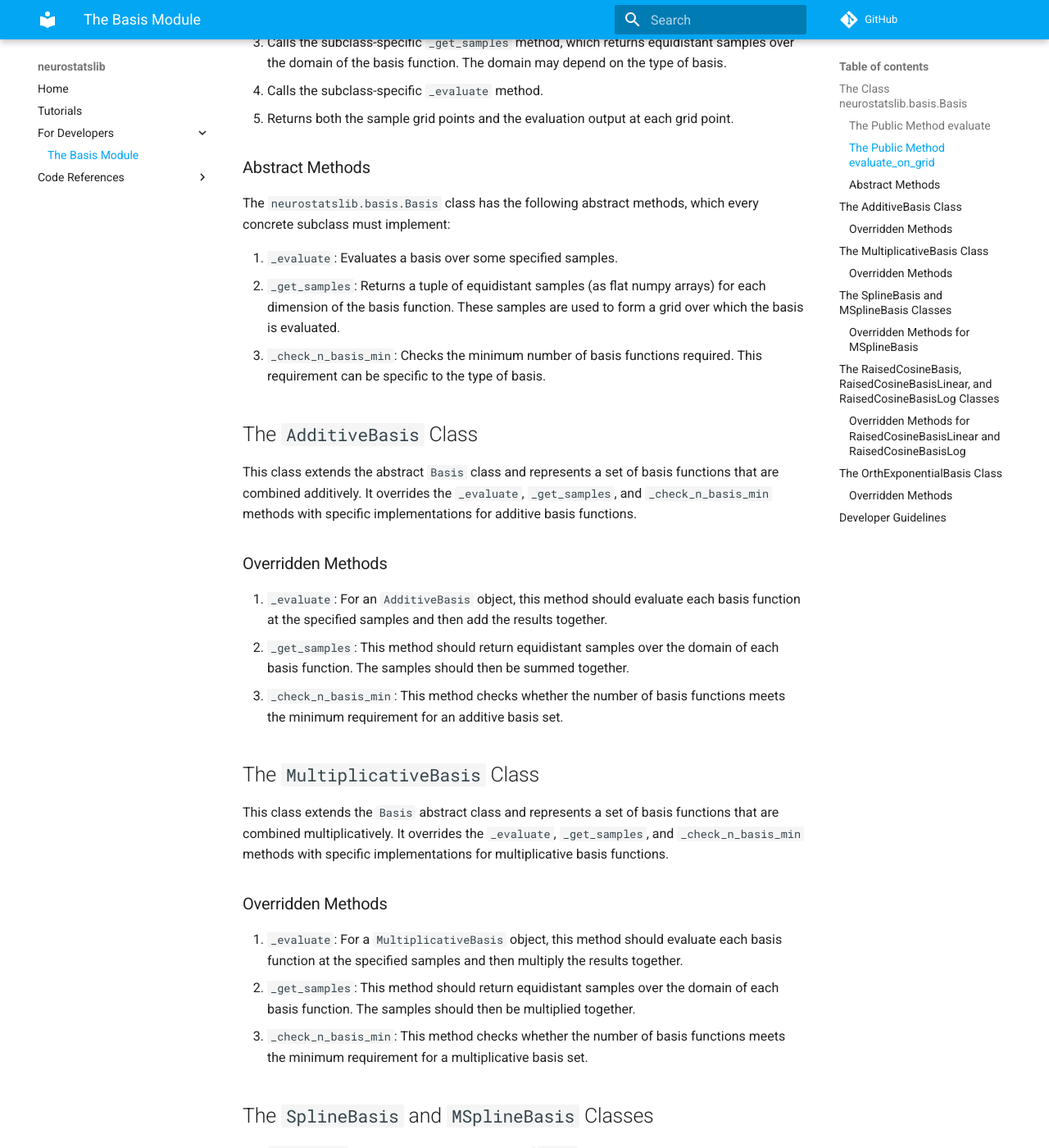
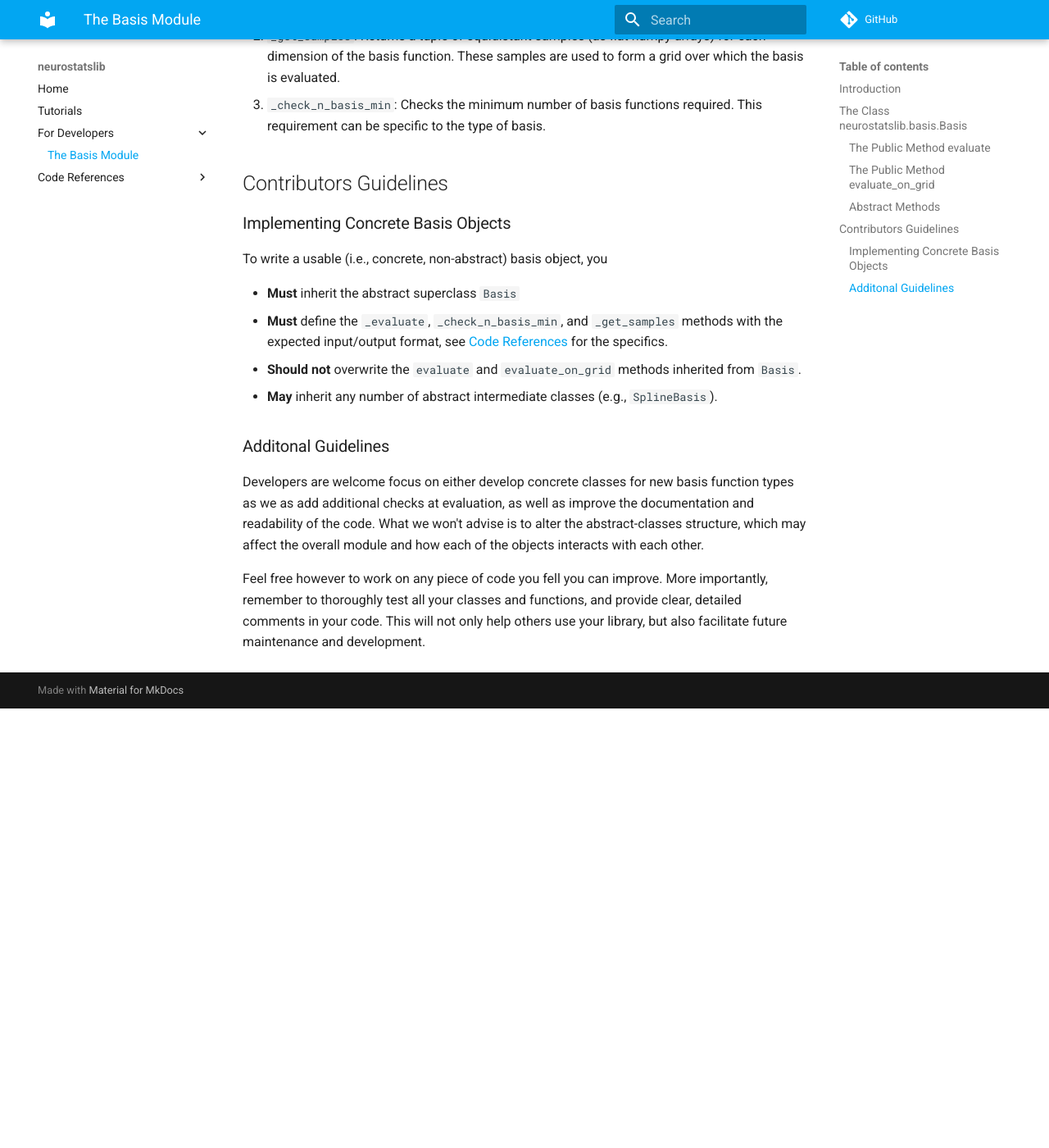
Before and after one commit to flatironinstitute/nemos, an MkDocs documentation site: the page built from docs/developers_notes/basis_module.md, in a window 1280 px wide and 1400 px high, scrolled down 1927 px. Shown: the whole window at 82% size. Built offline with MkDocs 1.6.1 and Material for MkDocs 9.7.7, drawn with Linux system fonts in a browser that asks for light colours; comment, search, counter and statistics services are not loaded; after the commit the page ends 2791 px from its top, so only the background shows below that; some of the changed text lies outside the part shown.

````diff
--- a/docs/developers_notes/basis_module.md
+++ b/docs/developers_notes/basis_module.md
@@ -1,4 +1,6 @@
 # The Basis Module
+
+## Introduction
 
 The `neurostatslib.basis` module provides objects that allow users to construct and evaluate basis functions of various types. The classes are hierarchically organized as follows:
 
@@ -22,17 +24,7 @@ Abstract Class Basis
 └─ Concrete Subclass OrthExponentialBasis
 ```
 
-We've used abstract classes to ensure that any basis object inheriting from the superclass will implement the abstract methods of the superclass. This guarantees that if the inputs and outputs of those methods conform to the requirements specified by the abstract superclass, any new basis class implementation will be able to be dropped in as replacements for the currently-implented Basis objects (e.g., in `GLM`).
-
-The user only needs to instantiate the concrete subclasses located at the bottom of the hierarchy. These classes provide two public methods, `evaluate` and `evaluate_on_grid`, both of which are defined in the superclass `Basis`. These methods perform checks on both the input provided by the user and the output of the evaluation to ensure correctness, and are thus considered "safe."
-
-Additionally, a user can combine multiple objects that are subclasses of Basis, creating a higher-dimensional basis set object. Basis objects can be combined using the `__add__` and `__mul__` methods, which allow for the following syntax:
-
-```
-basis_add = basis_a + basis_b # calls basis_a.__add__(basis_b)
-
-basis_add = basis_a * basis_b # calls basis_b.__mul_(basis_b)
-```
+The super-class `Basis` provides two public methods, [`evaluate`](#the-public-method-evaluate) and [`evaluate_on_grid`](#the-public-method-evaluate_on_grid). These methods perform checks on both the input provided by the user and the output of the evaluation to ensure correctness, and are thus considered "safe". They both make use of the private abstract method `_evaluate` that is specific for each concrete class. See below for more details.
 
 ## The Class `neurostatslib.basis.Basis`
 
@@ -66,59 +58,18 @@ The `neurostatslib.basis.Basis` class has the following abstract methods, which
 2. `_get_samples`: Returns a tuple of equidistant samples (as flat numpy arrays) for each dimension of the basis function. These samples are used to form a grid over which the basis is evaluated.
 3. `_check_n_basis_min`: Checks the minimum number of basis functions required. This requirement can be specific to the type of basis.
 
+## Contributors Guidelines
 
-## The `AdditiveBasis` Class
+### Implementing Concrete Basis Objects
+To write a usable (i.e., concrete, non-abstract) basis object, you
 
-This class extends the abstract `Basis` class and represents a set of basis functions that are combined additively. It overrides the `_evaluate`, `_get_samples`, and `_check_n_basis_min` methods with specific implementations for additive basis functions.
-
-### Overridden Methods
-
-1. `_evaluate`: For an `AdditiveBasis` object, this method should evaluate each basis function at the specified samples and then add the results together.
-2. `_get_samples`: This method should return equidistant samples over the domain of each basis function. The samples should then be summed together.
-3. `_check_n_basis_min`: This method checks whether the number of basis functions meets the minimum requirement for an additive basis set.
-
-## The `MultiplicativeBasis` Class
-
-This class extends the `Basis` abstract class and represents a set of basis functions that are combined multiplicatively. It overrides the `_evaluate`, `_get_samples`, and `_check_n_basis_min` methods with specific implementations for multiplicative basis functions.
-
-### Overridden Methods
-
-1. `_evaluate`: For a `MultiplicativeBasis` object, this method should evaluate each basis function at the specified samples and then multiply the results together.
-2. `_get_samples`: This method should return equidistant samples over the domain of each basis function. The samples should then be multiplied together.
-3. `_check_n_basis_min`: This method checks whether the number of basis functions meets the minimum requirement for a multiplicative basis set.
-
-## The `SplineBasis` and `MSplineBasis` Classes
-
-The `SplineBasis` class is an abstract subclass of `Basis` that represents a spline basis function. The `MSplineBasis` class is a concrete subclass of `SplineBasis` that implements a specific type of spline basis, the M-spline.
-
-### Overridden Methods for `MSplineBasis`
-
-1. `_evaluate`: For an `MSplineBasis` object, this method should evaluate the M-spline at the specified samples.
-2. `_get_samples`: This method should return equidistant samples over the domain of the M-spline.
-3. `_check_n_basis_min`: This method checks whether the number of M-spline basis functions meets the minimum requirement.
-
-## The `RaisedCosineBasis`, `RaisedCosineBasisLinear`, and `RaisedCosineBasisLog` Classes
-
-The `RaisedCosineBasis` class is an abstract subclass of `Basis` that represents a raised cosine basis function. The `RaisedCosineBasisLinear` and `RaisedCosineBasisLog` classes are concrete subclasses of `RaisedCosineBasis` that implement specific types of raised cosine basis functions.
-
-### Overridden Methods for `RaisedCosineBasisLinear` and `RaisedCosineBasisLog`
-
-1. `_evaluate`: For these objects, this method should evaluate the raised cosine function (with either linear or logarithmic spacing) at the specified samples.
-2. `_get_samples`: This method should return equidistant samples over the domain of the raised cosine function.
-3. `_check_n_basis_min`: This method checks whether the number of raised cosine basis functions meets the minimum requirement.
-
-## The `OrthExponentialBasis` Class
-
-The `OrthExponentialBasis` class extends the `Basis` abstract class and represents an orthogonal exponential basis set. It overrides the `_evaluate`, `_get_samples`, and `_check_n_basis_min` methods with specific implementations for orthogonal exponential basis functions.
-
-### Overridden Methods
-
-1. `_evaluate`: For an `OrthExponentialBasis` object, this method should evaluate each basis function at the specified samples and then combine them orthogonally.
-2. `_get_samples`: This method should return equidistant samples over the domain of each basis function. The samples are then combined orthogonally.
-3. `_check_n_basis_min`: This method checks whether the number of basis functions meets the minimum requirement for an orthogonal exponential basis set.
+- **Must** inherit the abstract superclass `Basis`
+- **Must** define the `_evaluate`, `_check_n_basis_min`, and `_get_samples` methods with the expected input/output format, see [Code References](../../reference/neurostatslib/basis/) for the specifics.
+- **Should not** overwrite the `evaluate` and `evaluate_on_grid` methods inherited from `Basis`.
+- **May** inherit any number of abstract intermediate classes (e.g., `SplineBasis`).
 
 
-## Developer Guidelines
+### Additonal Guidelines
 
 Developers are welcome focus on either develop concrete classes for new basis function types
 as we as add additional checks at evaluation, as well as improve the documentation and readability
--- a/docs/gen_ref_pages.py
+++ b/docs/gen_ref_pages.py
@@ -23,7 +23,6 @@ for path in sorted(Path("src").rglob("*.py")):
         continue
 
     nav[parts] = doc_path.as_posix()
-
     with mkdocs_gen_files.open(full_doc_path, "w") as fd:
         ident = ".".join(parts)
         fd.write(f"::: {ident}")
--- a/mkdocs.yml
+++ b/mkdocs.yml
@@ -19,7 +19,15 @@ plugins:
   - literate-nav:
         nav_file: docs/SUMMARY.md           # Specify the navigation file for literate-style navigation
   - section-index                           # Enable the section-index plugin for generating a section index
-  - mkdocstrings
+  - mkdocstrings:
+      handlers:
+        python:
+          selection:
+            docstring_style: numpy
+          rendering:
+            show_source: true
+          options:
+            members_order: source
 
 extra_javascript:
   - javascripts/katex.js
````
Also changed, not shown: docs/developers_notes/README.md (+6 -2 lines), docs/examples/plot_1D_basis_function.py (+29 -21 lines), docs/examples/plot_2D_basis_function.py (deleted, +0 -150 lines), docs/examples/plot_ND_basis_function.py (added, +199 -0 lines), 1 other file.
